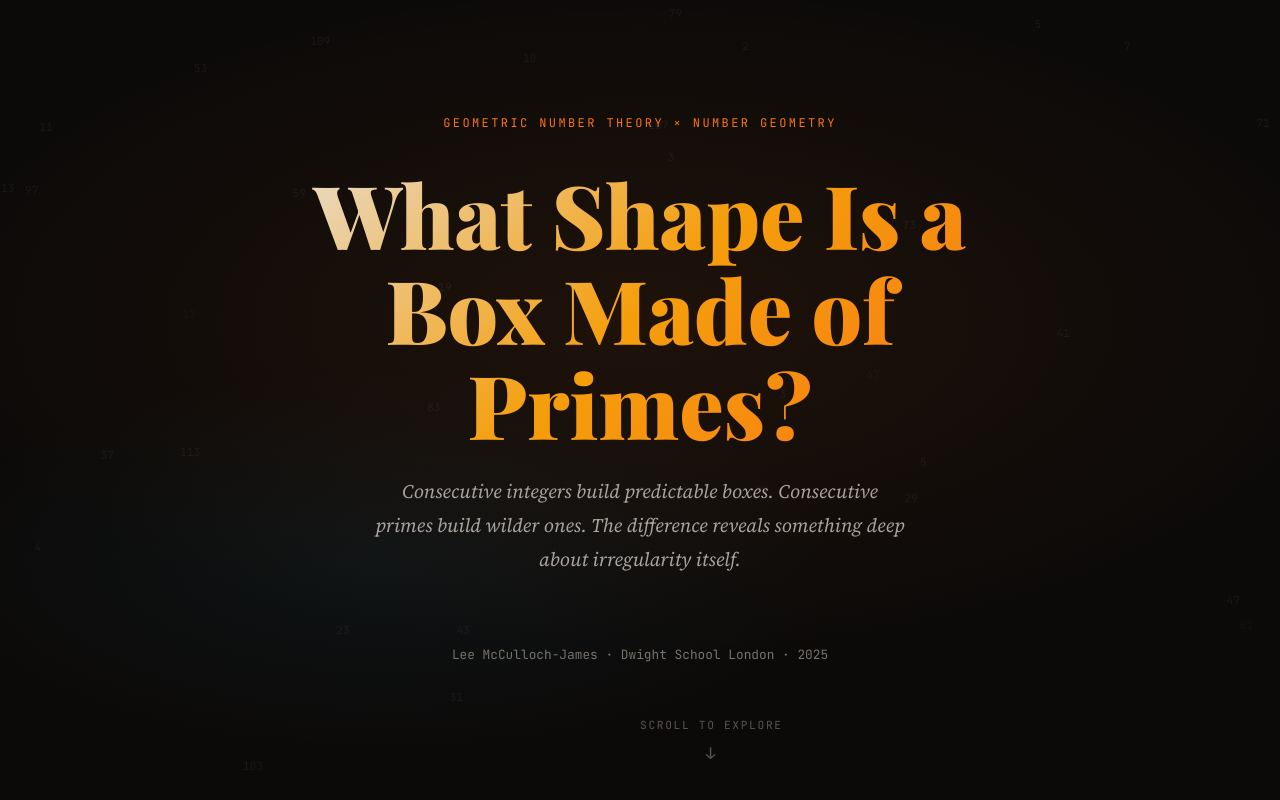
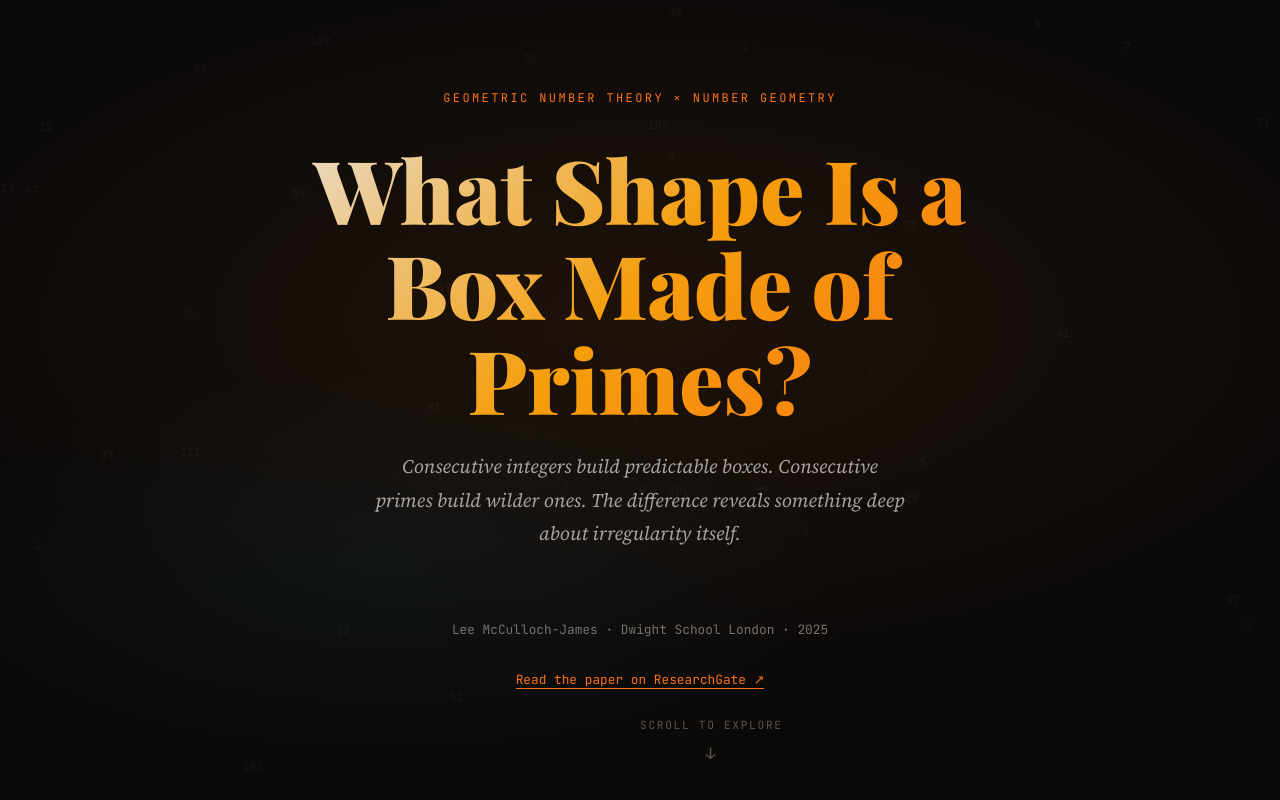
Before and after one commit to leelemacjames/primeShape, a plain HTML site: page index.html in a window 1280 px wide. Shown: the top 800 px of the page. Drawn offline with nearby package versions, Linux system fonts and the light colour scheme; a web font is replaced by a local one.

Commit message:
Add ResearchGate link to hero section
Added a link to the research paper on ResearchGate.

```diff
--- a/index.html
+++ b/index.html
@@ -635,6 +635,7 @@
     The difference reveals something deep about irregularity itself.
   </p>
   <p class="hero-meta">Lee McCulloch-James · Dwight School London · 2025</p>
+  <p class="hero-meta" style="margin-top:0.5rem"><a href="https://www.researchgate.net/publication/398302874_Isoperimetric_Quotients_of_Anisotropic_Cuboids_Shape_Asymmetry_in_Integer_and_Prime_Sequences?channel=doi&linkId=6930aad427359023a008b3bc&showFulltext=true" target="_blank" style="color:var(--accent-orange);text-decoration:none;border-bottom:1px solid var(--accent-orange)">Read the paper on ResearchGate ↗</a></p>
   <div class="scroll-hint">SCROLL TO EXPLORE</div>
 </section>
 
```
